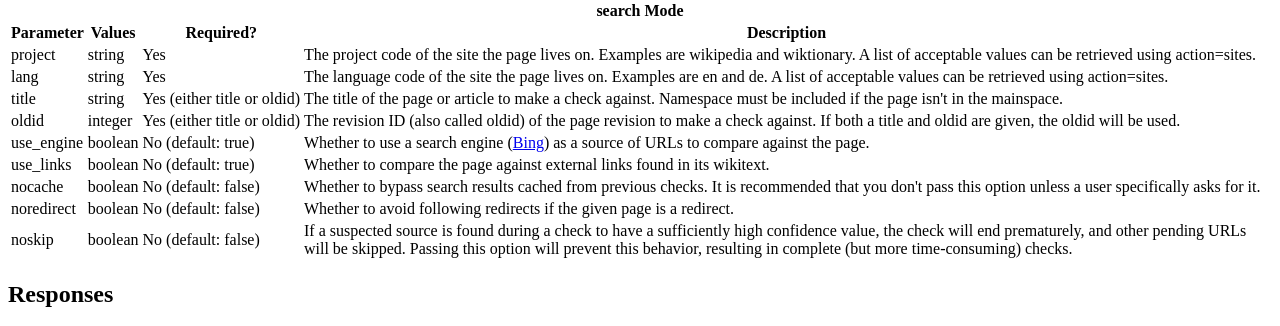
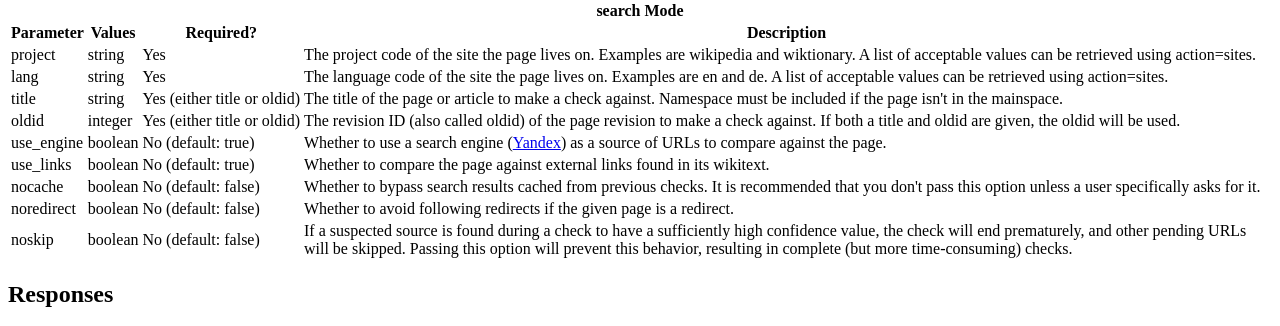
Before and after one commit to earwig/copyvios, a Python web app: template templates/api.mako in a window 1280 px wide. Shown: the part 486-812 px from the top of the page. Run offline with Mako, Linux system fonts and the light colour scheme; the template is opened without the code that fills it, so the values that code supplies are empty.

Commit message:
Bing -> Yandex

```diff
--- a/templates/api.mako
+++ b/templates/api.mako
@@ -151,7 +151,7 @@
                         <td>use_engine</td>
                         <td>boolean</td>
                         <td>No (default: <span class="code">true</span>)</td>
-                        <td>Whether to use a search engine (<a href="https://datamarket.azure.com/dataset/bing/search">Bing</a>) as a source of URLs to compare against the page.</td>
+                        <td>Whether to use a search engine (<a href="https://tech.yandex.com/xml/">Yandex</a>) as a source of URLs to compare against the page.</td>
                     </tr>
                     <tr>
                         <td>use_links</td>
--- a/templates/index.mako
+++ b/templates/index.mako
@@ -46,7 +46,7 @@
         </div>
     % endif
 %endif
-<p>This tool attempts to detect <a href="//en.wikipedia.org/wiki/WP:COPYVIO">copyright violations</a> in articles. In <i>search mode</i>, it will check for similar content elsewhere on the web using <a href="https://datamarket.azure.com/dataset/bing/search">Bing Search</a>, external links present in the text of the page, or <a href="//en.wikipedia.org/wiki/Wikipedia:Turnitin">Turnitin</a> (provided by <a href="//en.wikipedia.org/wiki/User:EranBot">EranBot</a>), depending on which options are selected. In <i>comparison mode</i>, the tool will skip the searching step and display a report comparing the article to the given webpage, like the <a href="//tools.wmflabs.org/dupdet/">Duplication Detector</a>.</p>
+<p>This tool attempts to detect <a href="//en.wikipedia.org/wiki/WP:COPYVIO">copyright violations</a> in articles. In <i>search mode</i>, it will check for similar content elsewhere on the web using <a href="https://tech.yandex.com/xml/">Yandex</a>, external links present in the text of the page, or <a href="//en.wikipedia.org/wiki/Wikipedia:Turnitin">Turnitin</a> (provided by <a href="//en.wikipedia.org/wiki/User:EranBot">EranBot</a>), depending on which options are selected. In <i>comparison mode</i>, the tool will skip the searching step and display a report comparing the article to the given webpage, like the <a href="//tools.wmflabs.org/dupdet/">Duplication Detector</a>.</p>
 <p>Running a full check can take up to a minute if other websites are slow or if the tool is under heavy use. Please be patient. If you get a timeout, wait a moment and refresh the page.</p>
 <p>Specific websites can be skipped (for example, if they copy from Wikipedia) by being added to the <a href="//en.wikipedia.org/wiki/User:EarwigBot/Copyvios/Exclusions">excluded URL list</a>.</p>
 <form id="cv-form" action="${request.script_root}" method="get">
```
